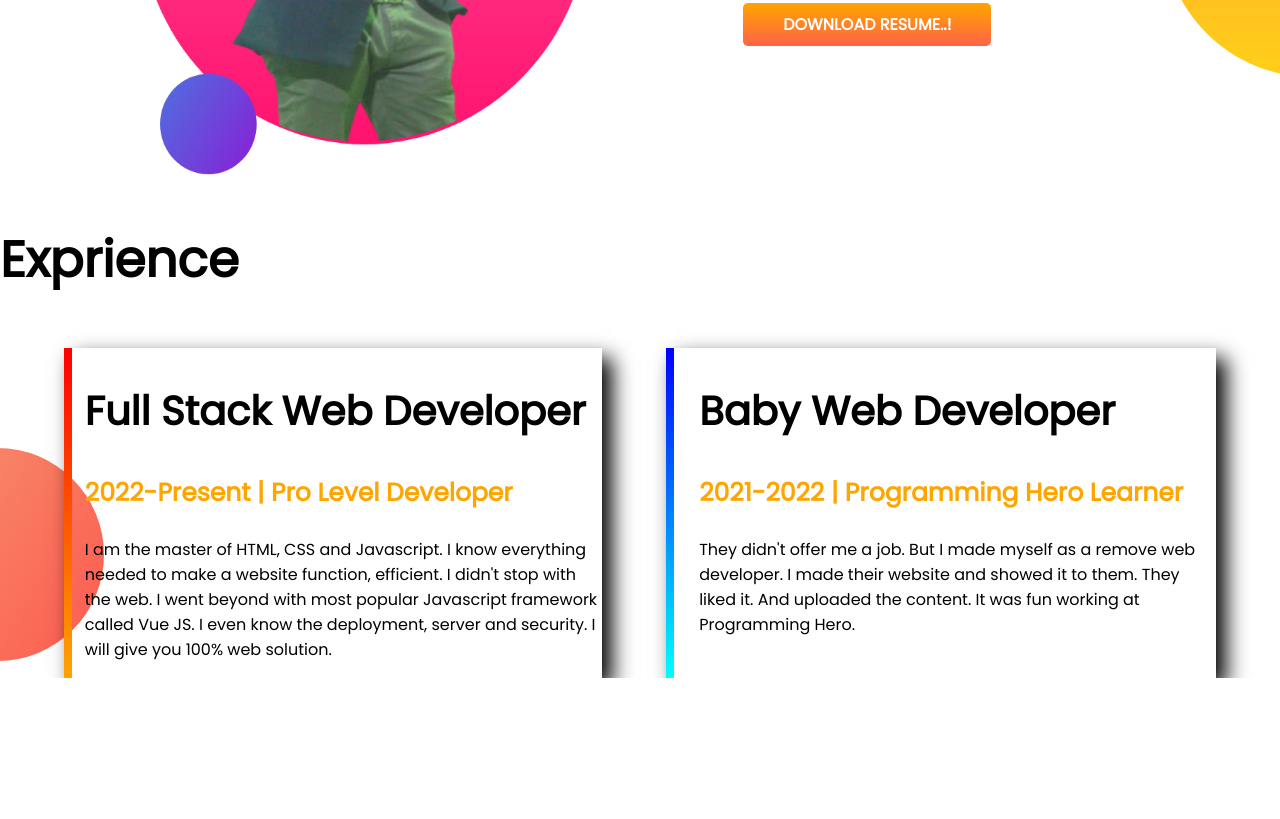
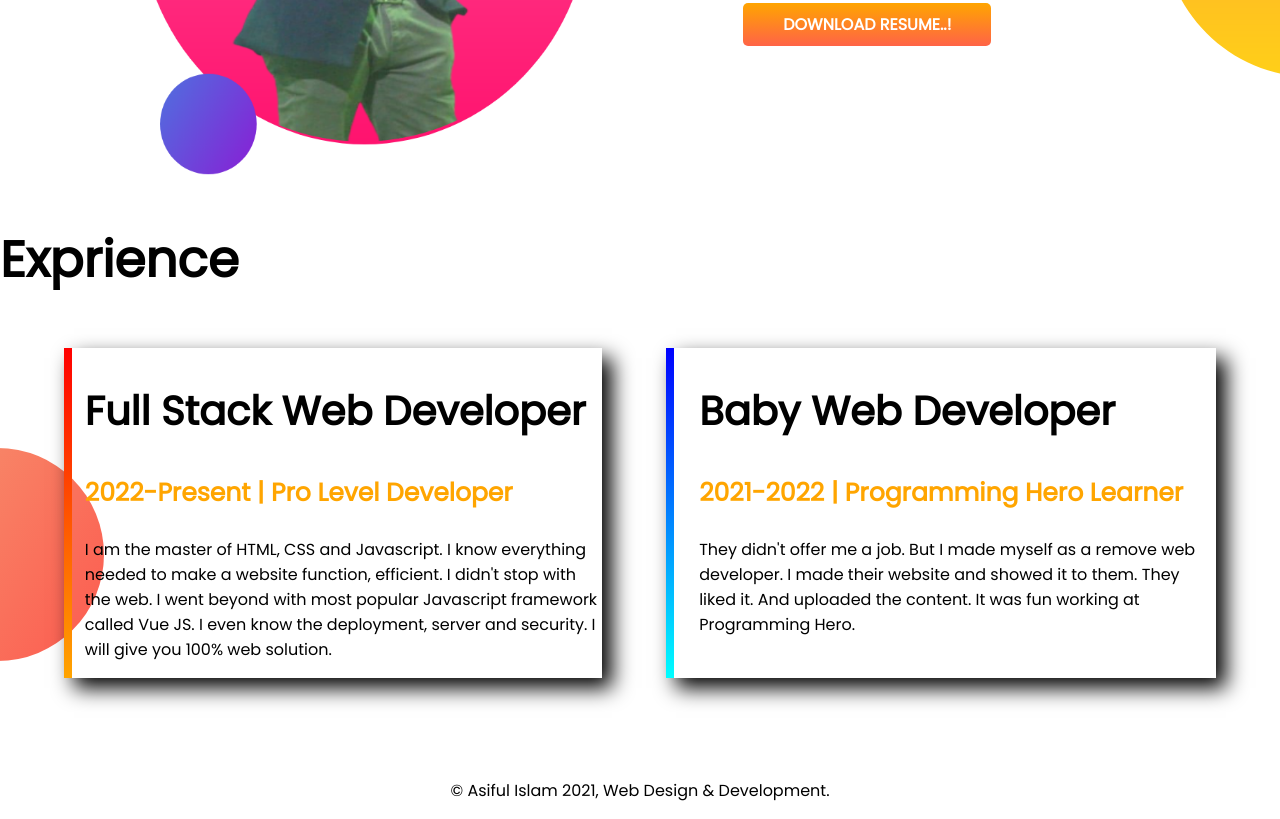
Before and after one commit to asifullesan/developer-portfolio, a plain HTML site: page index.html in a window 1280 px wide. Shown: the part 1034-1853 px from the top of the page. Before the commit the page ends 1712 px from the top, so only its background shows below. Drawn offline with Linux system fonts and the light colour scheme.

Commit message:
footer-section commit

```diff
--- a/index.html
+++ b/index.html
@@ -53,5 +53,9 @@
             </div>
         </div>
     </section>
+
+    <footer>
+        <p>© Asiful Islam 2021, Web Design & Development.</p>
+    </footer>
 </body>
 </html>
--- a/style.css
+++ b/style.css
@@ -101,3 +101,9 @@ h3{
 #text-size{
     font-size: 40px;
 }
+
+footer{
+    margin-top: 100px;
+    text-align: center;
+
+}
```
